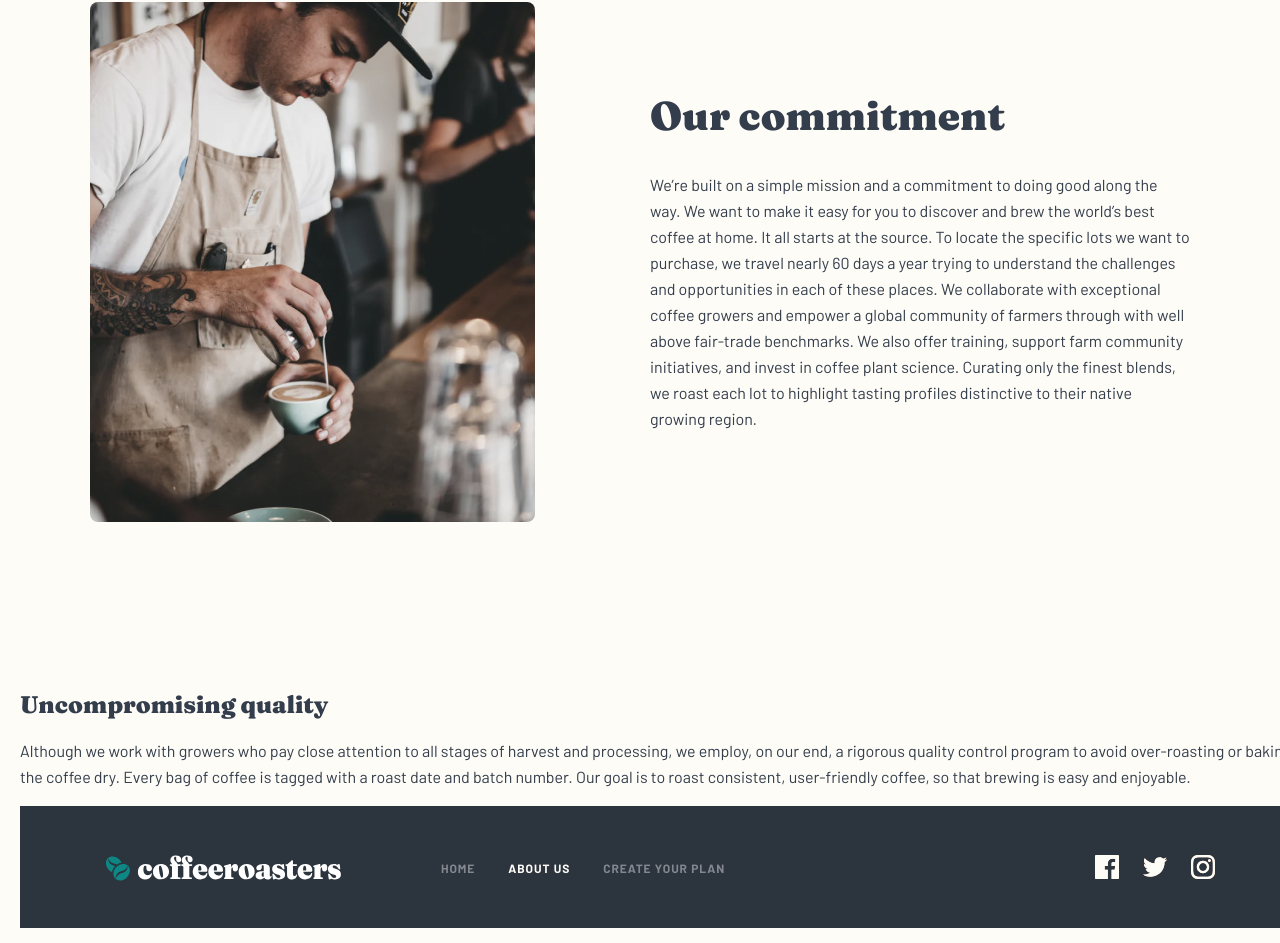
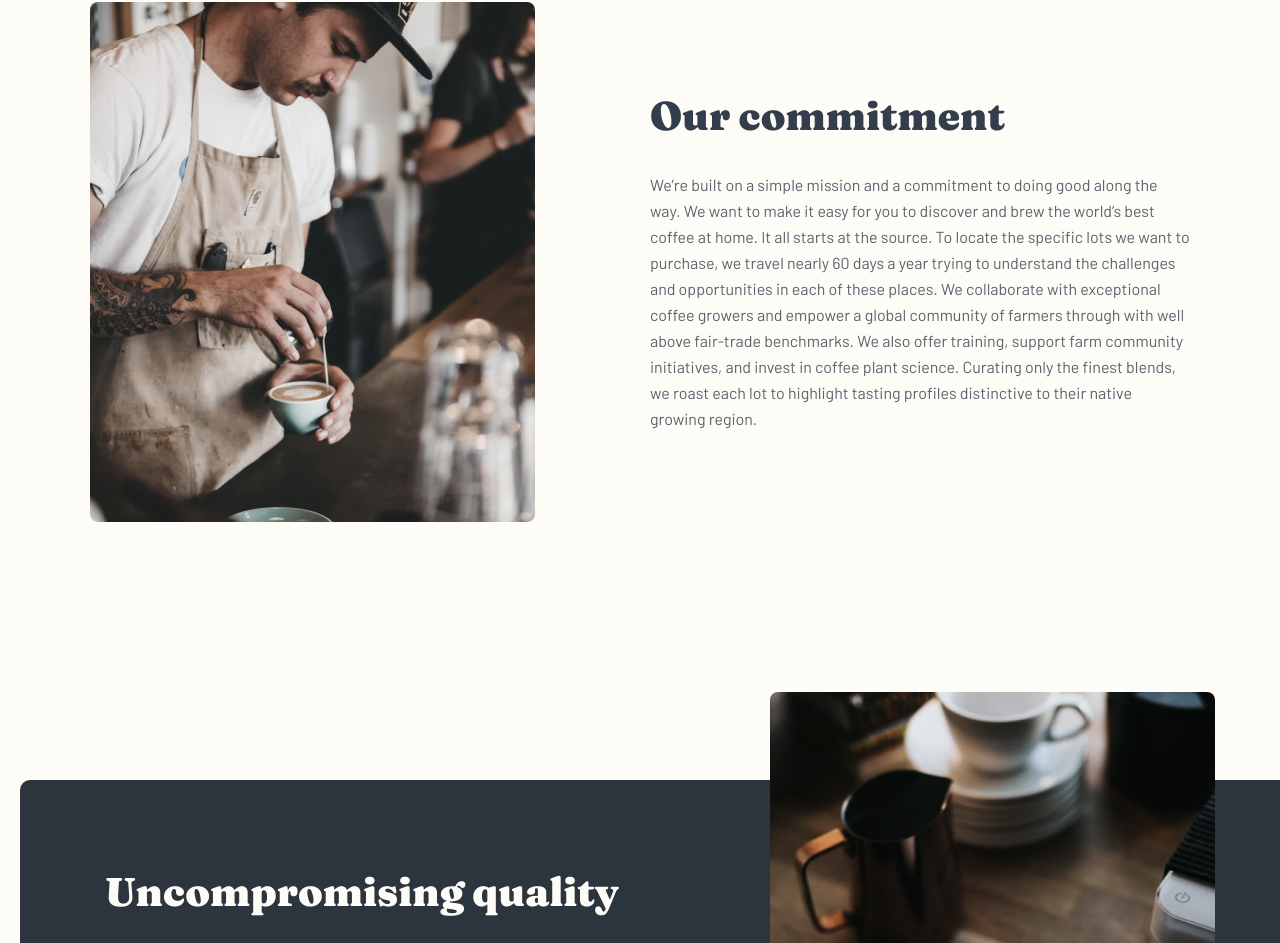
Before and after one commit to Shukhratovich-a/coffee, a plain HTML site: page about.html in a window 1280 px wide. Shown: the part 734-1677 px from the top of the page. Drawn offline with Linux system fonts and the light colour scheme.

Commit message:
Creat quality section css

```diff
--- a/css/main.css
+++ b/css/main.css
@@ -5,14 +5,14 @@
     font-family: 'Fraunces';
     font-weight: 400;
     src: url('../fonts/Fraunces/fraunces-v10-latin-regular.woff2') format('woff2'),
-        url('../fonts/Fraunces/fraunces-v10-latin-regular.woff') format('woff');
+    url('../fonts/Fraunces/fraunces-v10-latin-regular.woff') format('woff');
 }
 
 @font-face {
     font-family: 'Fraunces';
     font-weight: 900;
     src: url('../fonts/Fraunces/fraunces-v10-latin-900.woff2') format('woff2'),
-        url('../fonts/Fraunces/fraunces-v10-latin-900.woff') format('woff');
+    url('../fonts/Fraunces/fraunces-v10-latin-900.woff') format('woff');
 }
 
 /* Barlow */
@@ -20,14 +20,14 @@
     font-family: 'Barlow';
     font-weight: 400;
     src: url('../fonts/barlow/barlow-v5-latin-regular.woff2') format('woff2'),
-        url('../fonts/barlow/barlow-v5-latin-regular.woff') format('woff');
+    url('../fonts/barlow/barlow-v5-latin-regular.woff') format('woff');
 }
 
 @font-face {
     font-family: 'Barlow';
     font-weight: 700;
     src: url('../fonts/barlow/barlow-v5-latin-700.woff2') format('woff2'),
-        url('../fonts/barlow/barlow-v5-latin-700.woff') format('woff');
+    url('../fonts/barlow/barlow-v5-latin-700.woff') format('woff');
 }
 
 
@@ -471,6 +471,7 @@ main {
 
 .commitment__text {
     margin: 0;
+    opacity: 0.8;
 }
 
 .commitment__heading {
@@ -479,6 +480,52 @@ main {
     font-weight: 900;
     font-size: 40px;
     line-height: 48px;
+}
+
+/* QUALITY */
+.quality .container{
+    position: relative;
+    margin-bottom: 170px;
+    padding-top: 88px;
+}
+
+.quality__inner {
+    padding: 88px 85px;
+    padding-bottom: 175px;
+    background: #2C343E;
+    border-radius: 10px;
+}
+
+.quality__info{
+    width: 540px;
+}
+
+.quality__inner::after{
+    content: "";
+    position: absolute;
+    top: 0;
+    right: 105px;
+    display: inline-block;
+    width: 445px;
+    height: 475px;
+    background-image: url(../images/jpg/quality.jpg);
+    background-position: center top -50px;
+    border-radius: 8px;
+}
+
+.quality__heading {
+    margin: 0;
+    margin-bottom: 32px;
+    font-weight: 900;
+    font-size: 40px;
+    line-height: 48px;
+    color: #FEFCF7;
+}
+
+.quality__text {
+    margin: 0;
+    color: #FEFCF7;
+    opacity: 0.8;
 }
 
 /* FOOTER */
```
